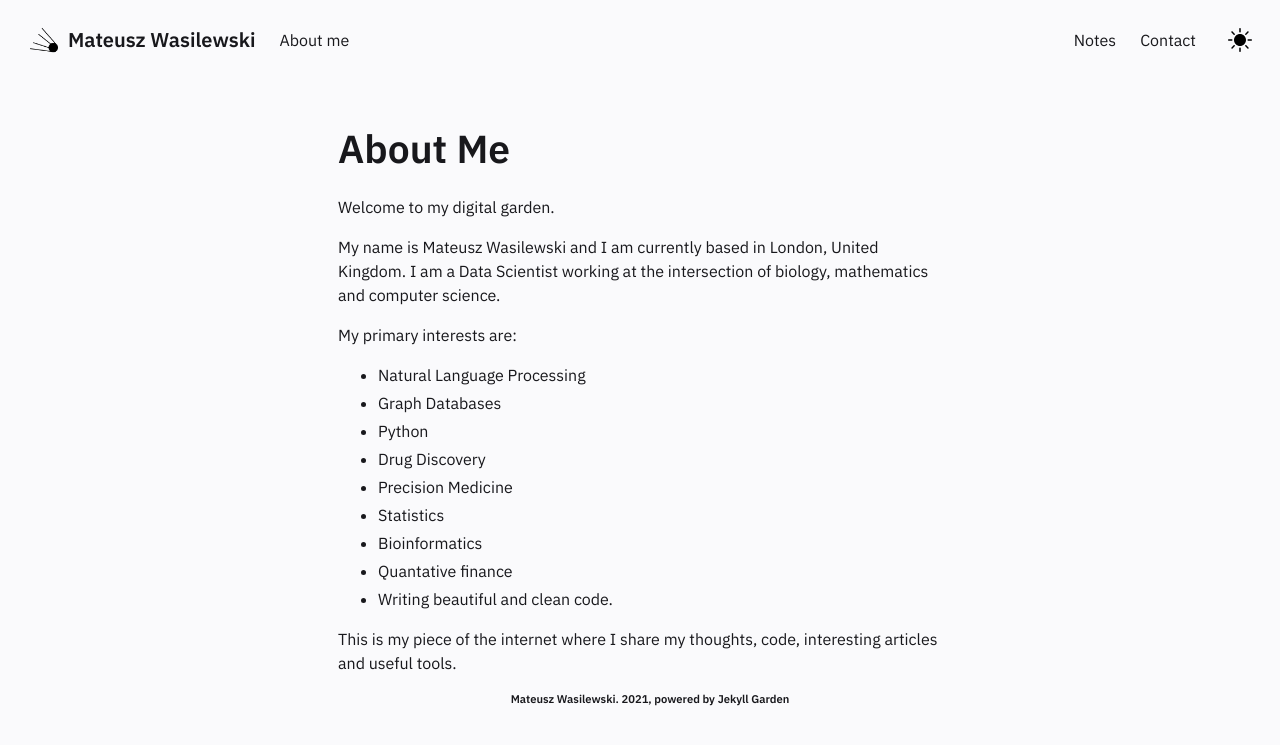
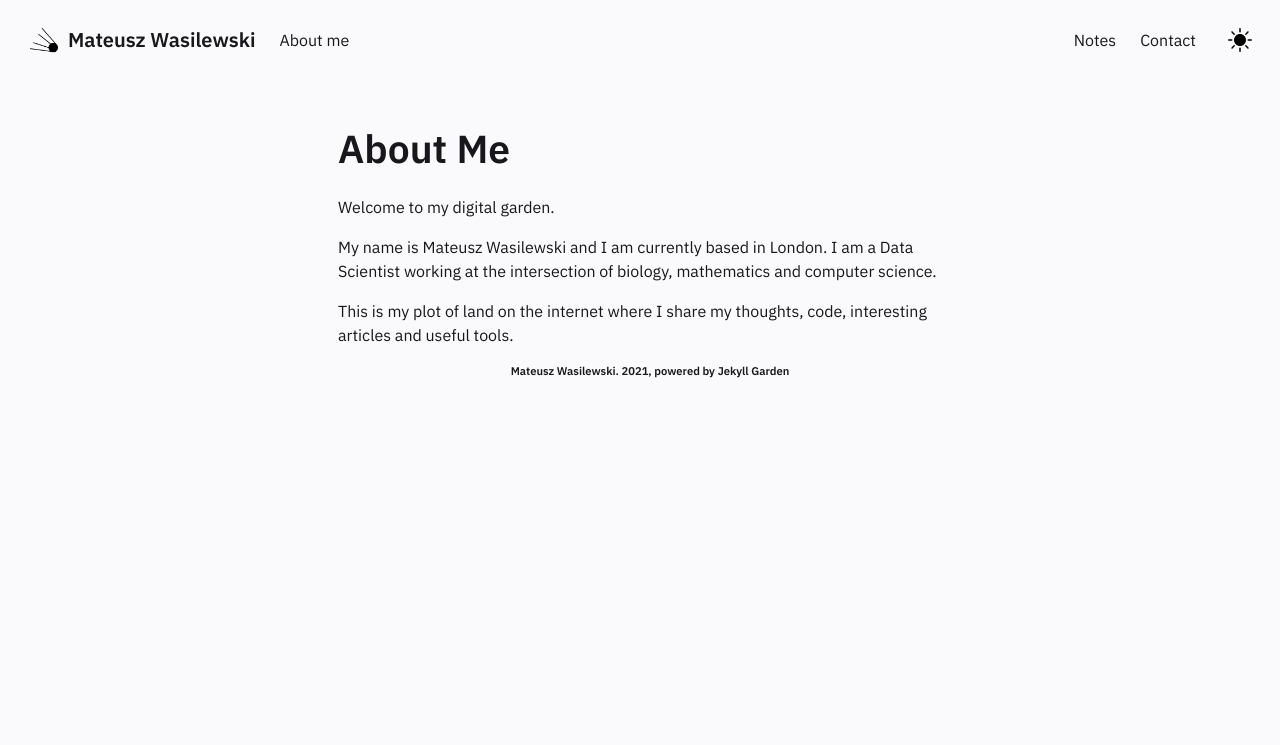
Before and after one commit to matwasilewski/matwasilewski.github.io, a Jekyll site: the page built from pages/about.md, in a window 1280 px wide. Shown: the top 745 px of the page. Built offline with Jekyll 4.4.1, drawn with Linux system fonts in a browser that asks for light colours.

Commit message:
about me update

```diff
--- a/pages/about.md
+++ b/pages/about.md
@@ -8,18 +8,7 @@ content-type: eg
 
 Welcome to my digital garden.
 
-My name is Mateusz Wasilewski and I am currently based in London, United Kingdom.
+My name is Mateusz Wasilewski and I am currently based in London.
 I am a Data Scientist working at the intersection of biology, mathematics and computer science.
 
-My primary interests are:
-- Natural Language Processing
-- Graph Databases
-- Python
-- Drug Discovery
-- Precision Medicine
-- Statistics
-- Bioinformatics
-- Quantative finance
-- Writing beautiful and clean code.
-
-This is my piece of the internet where I share my thoughts, code, interesting articles and useful tools.
+This is my plot of land on the internet where I share my thoughts, code, interesting articles and useful tools.
```
